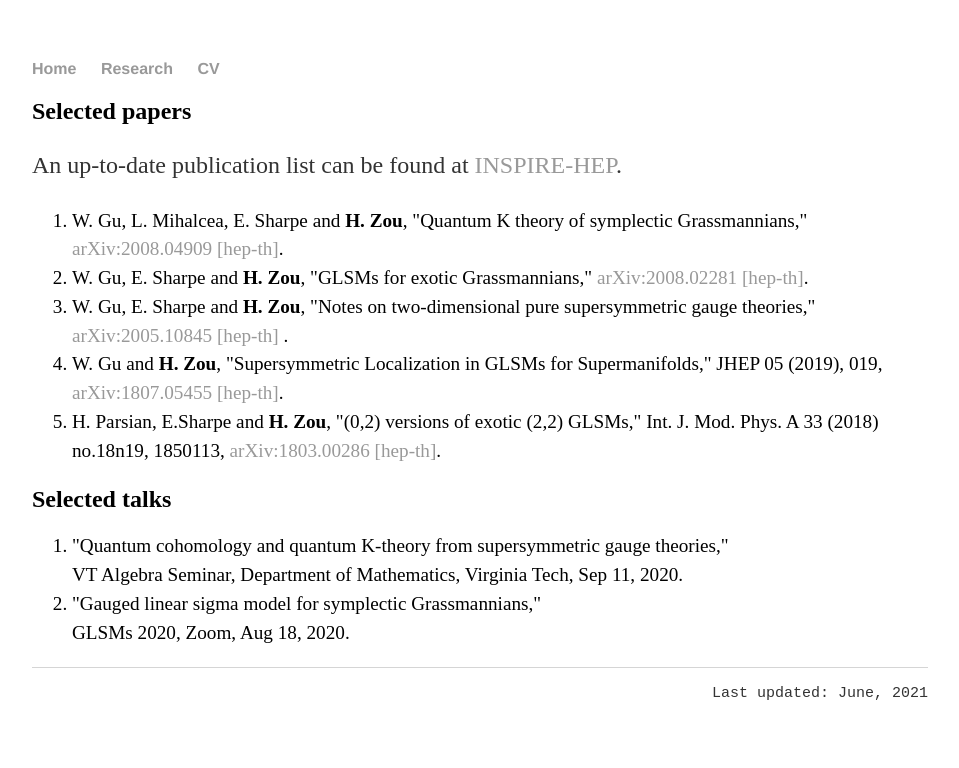
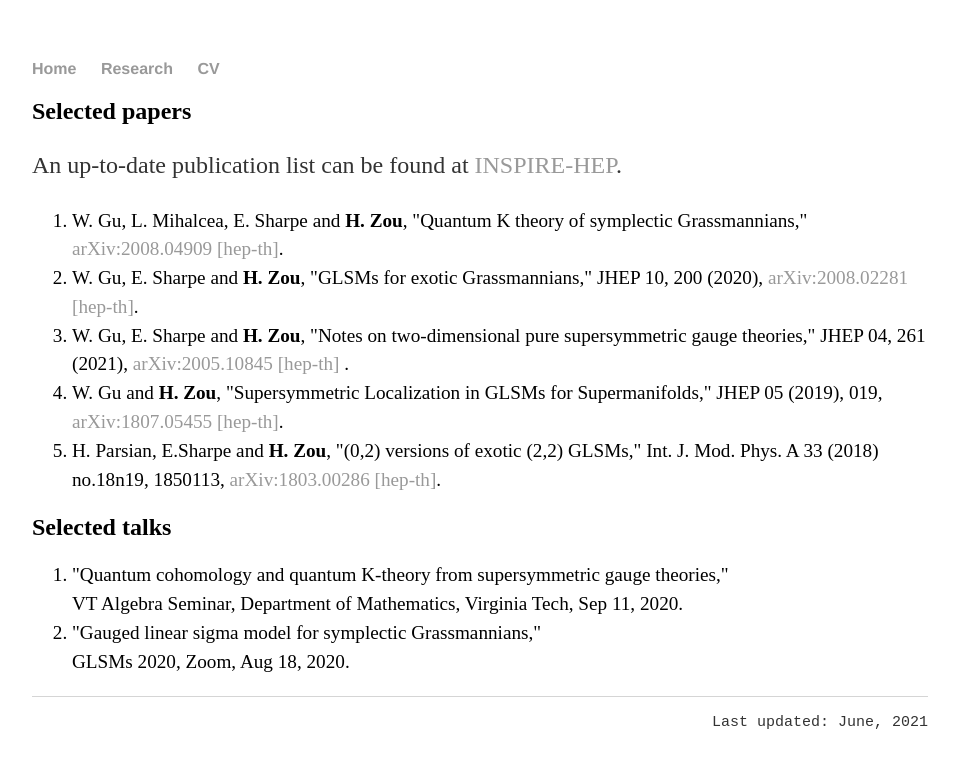
Before and after one commit to hhzou/hhzou.github.io, a Jekyll site: the page built from research/index.html, in a window 1280 px wide. Shown: the top 768 px of the page, without its empty margins (160-1119 px from the left). Built offline with Jekyll 4.4.1, drawn with Linux system fonts in a browser that asks for light colours.

Commit message:
Update index.html
Update publication info

```diff
--- a/research/index.html
+++ b/research/index.html
@@ -7,8 +7,8 @@ title: Hao Zou - Research
 	<p> An up-to-date publication list can be found at <a href="https://inspirehep.net/authors/1056827" target="_blank" rel="noopener noreferrer">INSPIRE-HEP</a>. </p>
 	<ol style="font-size:1.2em; line-height: 150%">
 		<li>W. Gu, L. Mihalcea, E. Sharpe and <strong>H. Zou</strong>, "Quantum K theory of symplectic Grassmannians," <a href = "https://arxiv.org/abs/2008.04909"> arXiv:2008.04909 [hep-th]</a>. </li>
-		<li>W. Gu, E. Sharpe and <strong>H. Zou</strong>, "GLSMs for exotic Grassmannians," <a href = "https://arxiv.org/abs/2008.02281"> arXiv:2008.02281 [hep-th]</a>. </li>
-		<li>W. Gu, E. Sharpe and <strong>H. Zou</strong>, "Notes on two-dimensional pure supersymmetric gauge theories," <a href="https://arxiv.org/abs/2005.10845">arXiv:2005.10845 [hep-th] </a>.</li>
+		<li>W. Gu, E. Sharpe and <strong>H. Zou</strong>, "GLSMs for exotic Grassmannians," JHEP 10, 200 (2020), <a href = "https://arxiv.org/abs/2008.02281"> arXiv:2008.02281 [hep-th]</a>. </li>
+		<li>W. Gu, E. Sharpe and <strong>H. Zou</strong>, "Notes on two-dimensional pure supersymmetric gauge theories," JHEP 04, 261 (2021), <a href="https://arxiv.org/abs/2005.10845">arXiv:2005.10845 [hep-th] </a>.</li>
 		<li>W. Gu and <strong>H. Zou</strong>, "Supersymmetric Localization in GLSMs for Supermanifolds," JHEP 05 (2019), 019, <a href="arXiv:1807.05455 "> arXiv:1807.05455 [hep-th]</a>.</li>
 		<li>H. Parsian, E.Sharpe and <strong>H. Zou</strong>, "(0,2) versions of exotic (2,2) GLSMs," Int. J. Mod. Phys. A 33 (2018) no.18n19, 1850113, <a href ="https://arxiv.org/abs/1803.00286"> arXiv:1803.00286 [hep-th]</a>.</li>
 	</ol>
```
